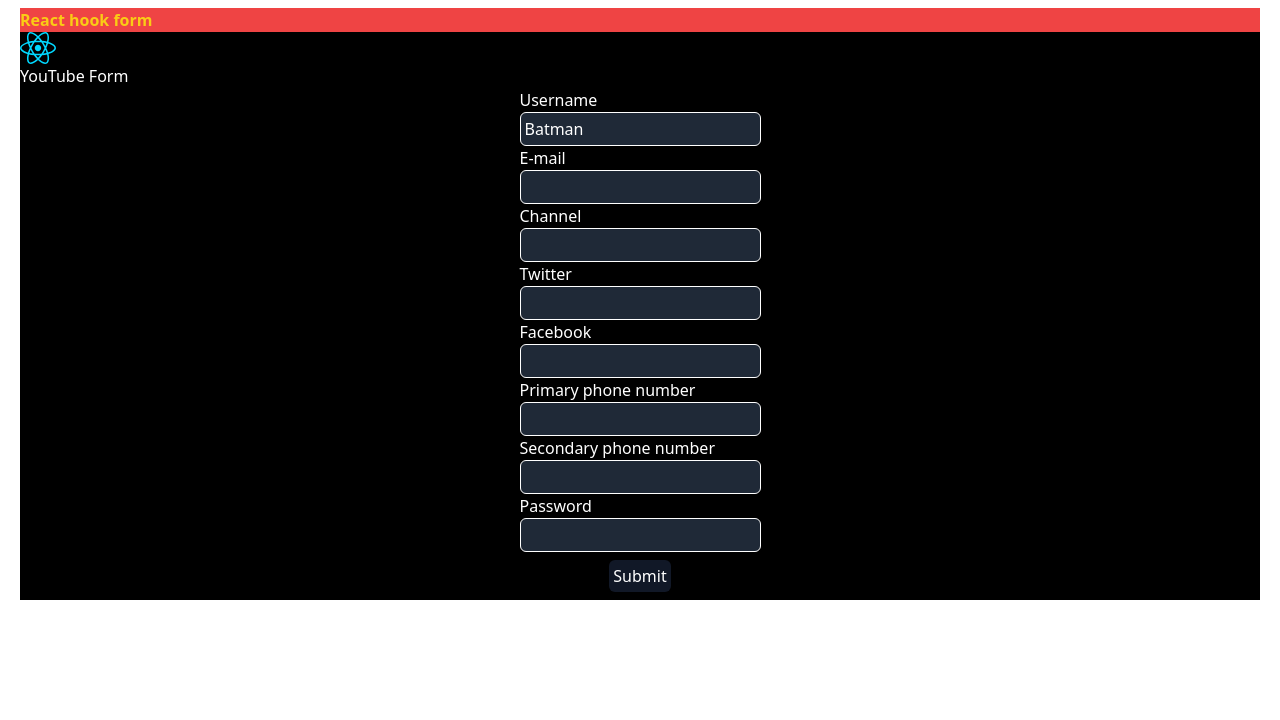
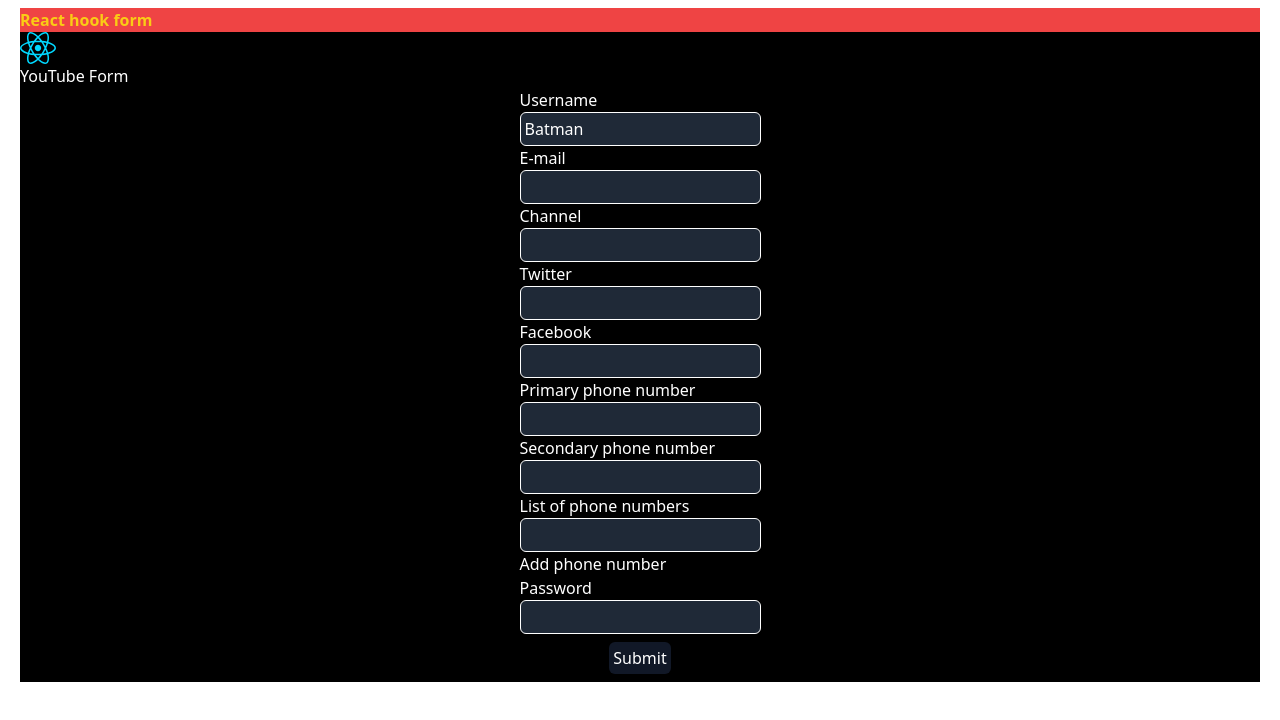
Before and after one commit to SARPAINe/React-hook-form, a React (Vite) app: page / in a window 1280 px wide. Shown: the top 720 px of the page. Built offline with nearby package versions, Linux system fonts and the light colour scheme.

Commit message:
feat: dynamic fields

```diff
--- a/src/components/YouTubeForm.tsx
+++ b/src/components/YouTubeForm.tsx
@@ -1,4 +1,4 @@
-import { useForm } from "react-hook-form";
+import { useFieldArray, useForm } from "react-hook-form";
 import { DevTool } from "@hookform/devtools";
 
 type FormValues = {
@@ -11,6 +11,9 @@ type FormValues = {
     facebook: string;
   };
   phoneNumbers: string[];
+  phNumbers: {
+    number: string;
+  }[];
 };
 
 export const YouTubeForm = () => {
@@ -38,11 +41,17 @@ export const YouTubeForm = () => {
         facebook: "",
       },
       phoneNumbers: ["", ""],
+      phNumbers: [{ number: "" }],
     },
   });
 
   const { register, control, handleSubmit, formState } = form;
   const { errors } = formState;
+
+  const { fields, append, remove } = useFieldArray({
+    name: "phNumbers",
+    control,
+  });
 
   const onSubmit = (data: FormValues) => {
     console.log("Form submitted", data);
@@ -146,6 +155,32 @@ export const YouTubeForm = () => {
             className="border border-white border-solid rounded-md bg-gray-800  focus:outline-none p-1"
           />
         </div>
+
+        <div className="mx-2 flex flex-col">
+          <label>List of phone numbers</label>
+          <div>
+            {fields.map((field, index) => {
+              return (
+                <div key={field.id} className="flex flex-col">
+                  <input
+                    type="text"
+                    {...register(`phNumbers.${index}.number`)}
+                    className="border border-white border-solid rounded-md bg-gray-800  focus:outline-none p-1"
+                  />
+                  {index > 0 && (
+                    <button type="button" onClick={() => remove(index)}>
+                      Remove
+                    </button>
+                  )}
+                </div>
+              );
+            })}
+            <button type="button" onClick={() => append({ number: "" })}>
+              Add phone number
+            </button>
+          </div>
+        </div>
+
         <div className="flex flex-col mx-2">
           <label htmlFor="password">Password</label>
           <input
```
